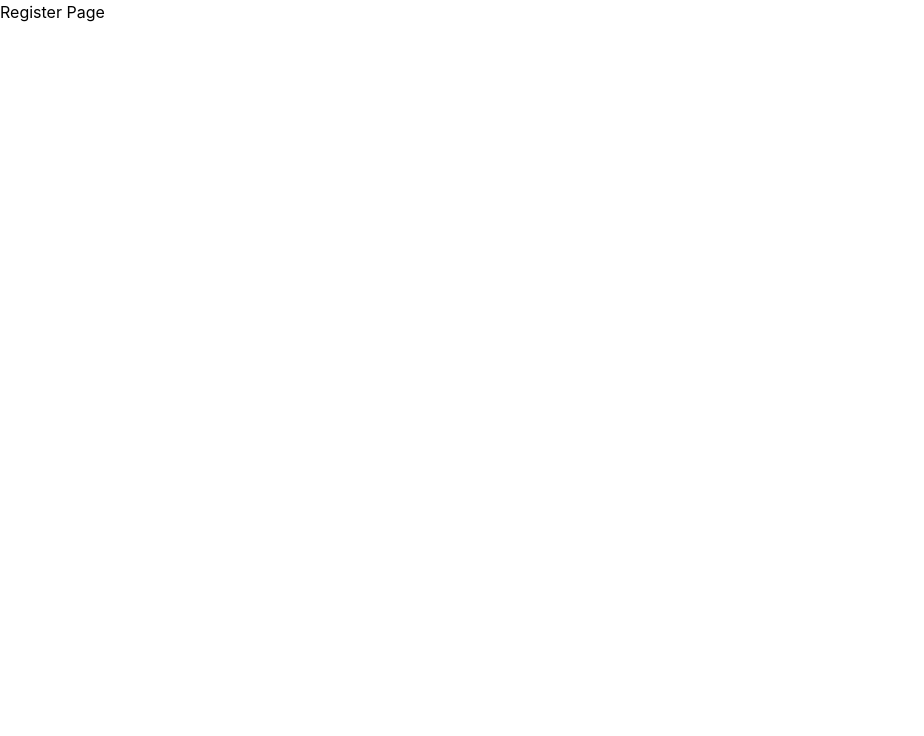
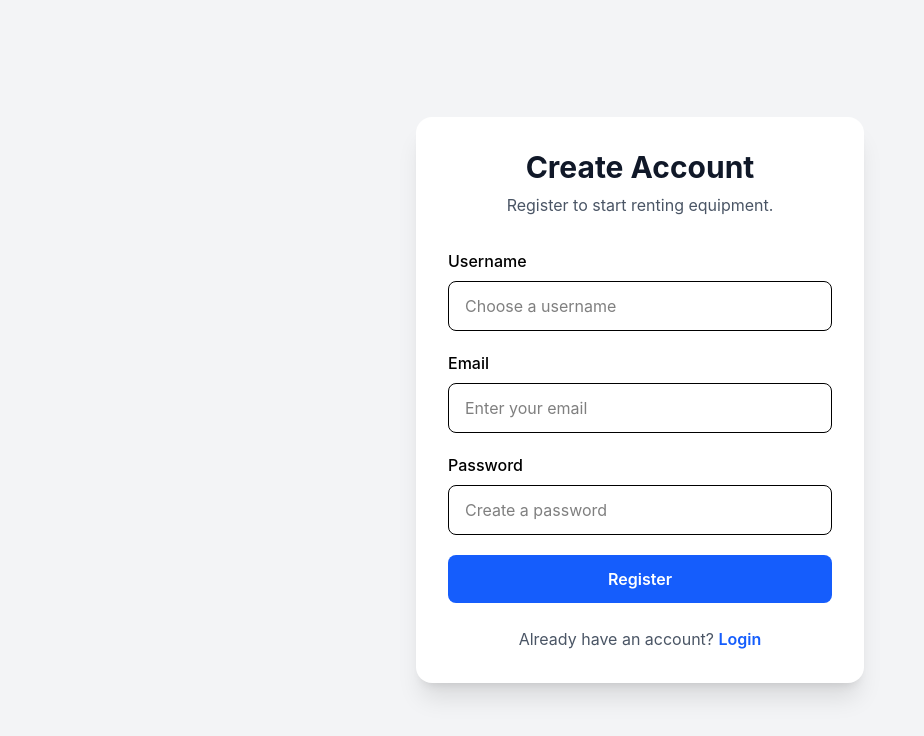
Before and after one commit to najibmahmud-netizen/Equipment_Rental_Frontend, a React app: page /register in a window 1280 px wide. Shown: the top 736 px of the page, without its empty margins (0-924 px from the left). Built offline with nearby package versions, Linux system fonts and the light colour scheme; the HTML template or start-up script is replaced by a standard one.

Commit message:
Add user registration page and connect to Django API

```diff
--- a/src/pages/auth/Register.jsx
+++ b/src/pages/auth/Register.jsx
@@ -1,5 +1,125 @@
+import { useState } from "react";
+import { Link, useNavigate } from "react-router-dom";
+import api from "../../services/api";
+
 function Register() {
-  return <h1>Register Page</h1>;
+  const navigate = useNavigate();
+
+  const [formData, setFormData] = useState({
+    username: "",
+    email: "",
+    password: "",
+  });
+
+  const handleChange = (e) => {
+    setFormData({
+      ...formData,
+      [e.target.name]: e.target.value,
+    });
+  };
+
+  const handleSubmit = async (e) => {
+    e.preventDefault();
+
+    try {
+      const response = await api.post("/accounts/register/", formData);
+
+      console.log("Registration successful!");
+      console.log(response.data);
+
+      alert("Account created successfully! Please login.");
+
+      navigate("/login");
+    } catch (error) {
+      console.error(
+        "Registration failed:",
+        error.response?.data || error.message
+      );
+
+      alert("Registration failed. Please check your details.");
+    }
+  };
+
+  return (
+    <div className="flex min-h-screen items-center justify-center bg-gray-100 px-6">
+      <div className="w-full max-w-md rounded-2xl bg-white p-8 shadow-xl">
+        <h1 className="text-center text-3xl font-bold text-gray-900">
+          Create Account
+        </h1>
+
+        <p className="mt-2 text-center text-gray-600">
+          Register to start renting equipment.
+        </p>
+
+        <form onSubmit={handleSubmit} className="mt-8 space-y-5">
+          <div>
+            <label className="mb-2 block font-medium">
+              Username
+            </label>
+
+            <input
+              type="text"
+              name="username"
+              value={formData.username}
+              onChange={handleChange}
+              placeholder="Choose a username"
+              required
+              className="w-full rounded-lg border px-4 py-3 outline-none focus:border-blue-600"
+            />
+          </div>
+
+          <div>
+            <label className="mb-2 block font-medium">
+              Email
+            </label>
+
+            <input
+              type="email"
+              name="email"
+              value={formData.email}
+              onChange={handleChange}
+              placeholder="Enter your email"
+              required
+              className="w-full rounded-lg border px-4 py-3 outline-none focus:border-blue-600"
+            />
+          </div>
+
+          <div>
+            <label className="mb-2 block font-medium">
+              Password
+            </label>
+
+            <input
+              type="password"
+              name="password"
+              value={formData.password}
+              onChange={handleChange}
+              placeholder="Create a password"
+              required
+              className="w-full rounded-lg border px-4 py-3 outline-none focus:border-blue-600"
+            />
+          </div>
+
+          <button
+            type="submit"
+            className="w-full rounded-lg bg-blue-600 py-3 font-semibold text-white transition hover:bg-blue-700"
+          >
+            Register
+          </button>
+        </form>
+
+        <p className="mt-6 text-center text-gray-600">
+          Already have an account?{" "}
+          <Link
+            to="/login"
+            className="font-semibold text-blue-600 hover:underline"
+          >
+            Login
+          </Link>
+        </p>
+      </div>
+    </div>
+  );
 }
 
 export default Register;
```
